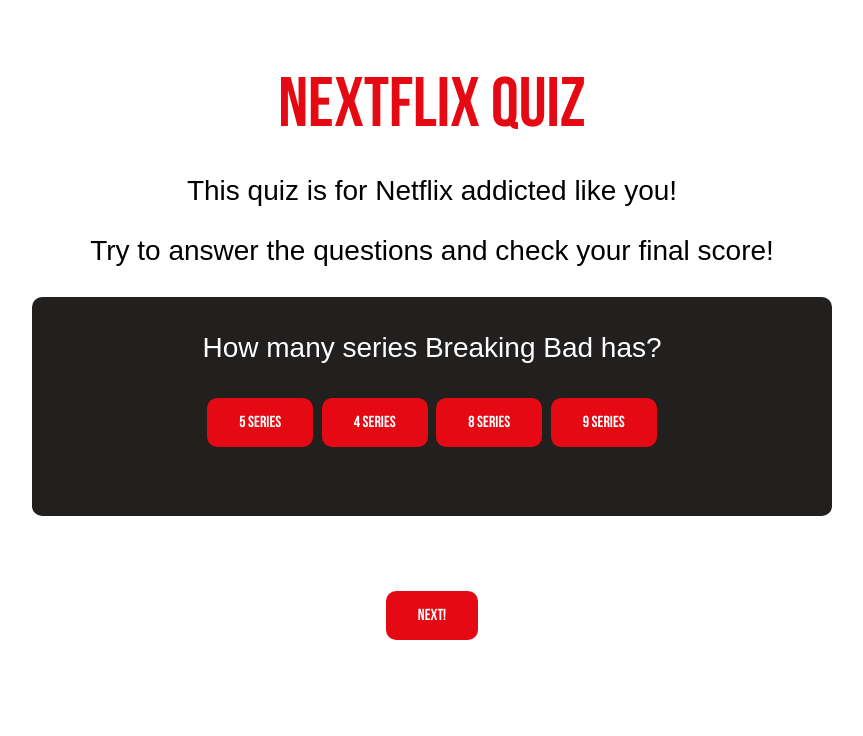
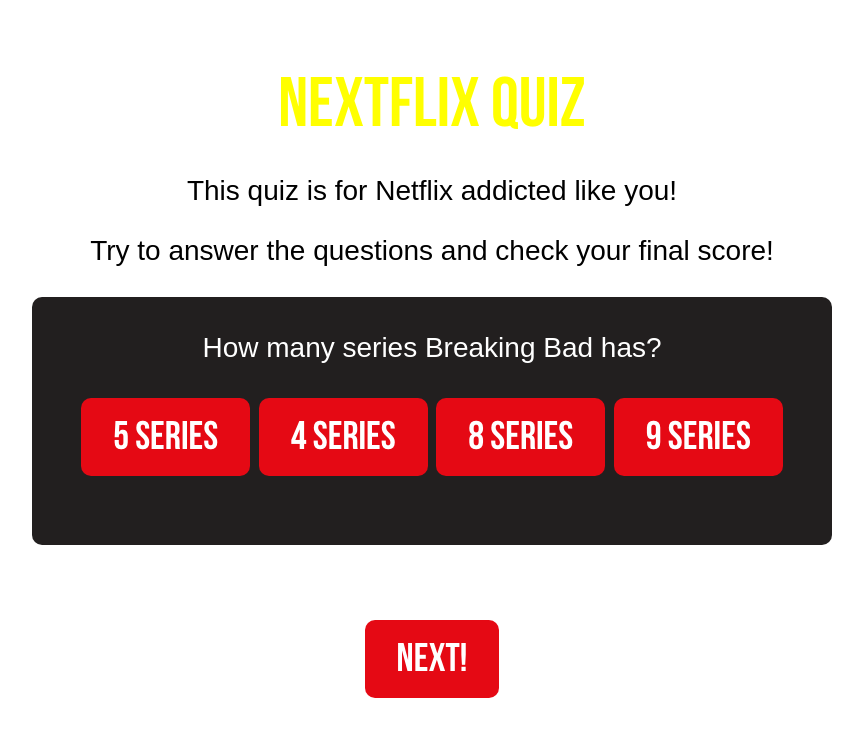
Before and after one commit to carmelag/netquiz, a plain HTML site: page index.html in a window 1280 px wide. Shown: the whole page, without its empty margins (208-1071 px from the left). Drawn offline with Linux system fonts and the light colour scheme.

Commit message:
title yellow change and size font bottom change 40

```diff
--- a/CSS/quiz.css
+++ b/CSS/quiz.css
@@ -13,7 +13,7 @@
 }
 
 .quiz-title {
-  color: #e50914;
+  color: yellow;
   font-family: "bebas-neue";
   font-size: 50px;
 }
@@ -49,7 +49,7 @@ button.quiz-button {
   text-align: center;
   text-decoration: none;
   display: inline-block;
-  font-size: 16px;
+  font-size: 40px;
   margin: 4px 2px;
   cursor: pointer;
   border-radius: 10px;
```
